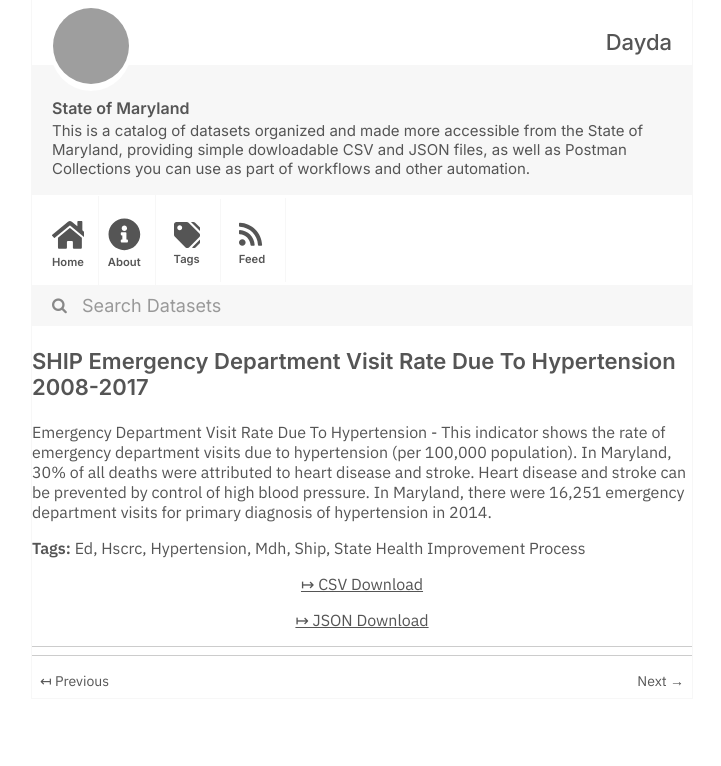
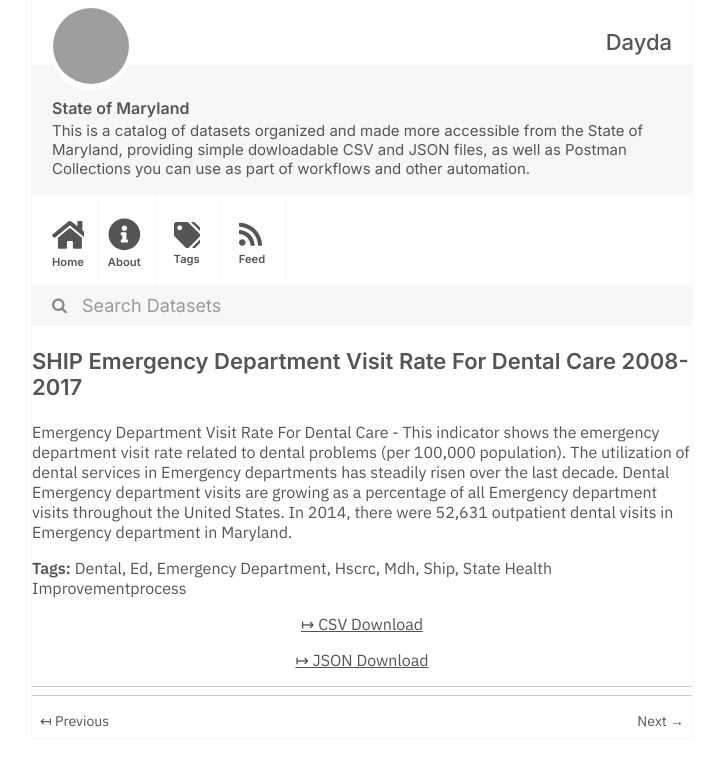
Before and after one commit to dayda-entities/state-of-maryland, a Jekyll site: the page built from _posts/2020-11-10-ship-emergency-department-visi.md, in a window 1280 px wide, cut to the strip 0-766 px from the top of the page. Shown: the whole strip, without its empty margins (278-999 px from the left). Built offline with Jekyll 4.4.1, drawn with Linux system fonts in a browser that asks for light colours; grey boxes are pictures that could not be loaded.

Commit message:
Publish Data

```diff
--- a/_posts/2020-11-10-ship-emergency-department-visi.md
+++ b/_posts/2020-11-10-ship-emergency-department-visi.md
@@ -1,22 +1,23 @@
 ---
-title: SHIP Emergency Department Visit Rate Due To Hypertension 2008-2017
-created: '2020-11-10T17:25:06.121532'
-modified: '2020-11-10T17:25:06.121543'
+title: SHIP Emergency Department Visit Rate For Dental Care 2008-2017
+created: '2020-11-10T17:25:40.688452'
+modified: '2020-11-10T17:25:40.688462'
 state: active
 type: dataset
 tags:
+  - Dental
   - Ed
+  - Emergency Department
   - Hscrc
-  - Hypertension
   - Mdh
   - Ship
-  - State Health Improvement Process
+  - State Health Improvementprocess
 groups:
   - Local Government
-csv_url: 'https://opendata.maryland.gov/api/views/kkwk-z6q5/rows.csv?accessType=DOWNLOAD'
+csv_url: 'https://opendata.maryland.gov/api/views/uwst-7igm/rows.csv?accessType=DOWNLOAD'
 json_url: >-
-  https://opendata.maryland.gov/api/views/kkwk-z6q5/rows.json?accessType=DOWNLOAD
+  https://opendata.maryland.gov/api/views/uwst-7igm/rows.json?accessType=DOWNLOAD
 layout: post
 
 ---
-Emergency Department Visit Rate Due To Hypertension - This indicator shows the rate of emergency department visits due to hypertension (per 100,000 population). In Maryland, 30% of all deaths were attributed to heart disease and stroke. Heart disease and stroke can be prevented by control of high blood pressure. In Maryland, there were 16,251 emergency department visits for primary diagnosis of hypertension in 2014.
+Emergency Department Visit Rate For Dental Care - This indicator shows the emergency department visit rate related to dental problems (per 100,000 population). The utilization of dental services in Emergency departments has steadily risen over the last decade. Dental Emergency department visits are growing as a percentage of all Emergency department visits throughout the United States. In 2014, there were 52,631 outpatient dental visits in Emergency department in Maryland.
```
